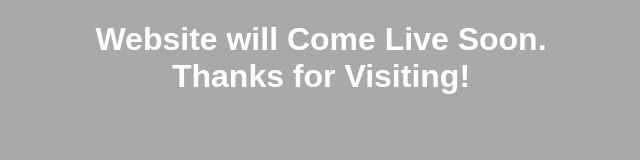
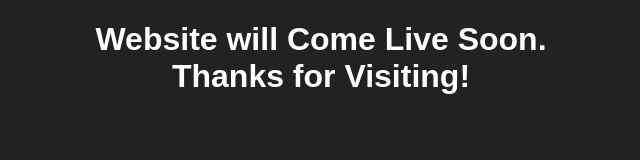
Before and after one commit to chaz033/chaz033.github.io, a plain HTML site: page index.html in a window 1280 px wide. Shown: the whole page, without its empty margins (319-959 px from the left). Drawn offline with Linux system fonts and the light colour scheme.

Commit message:
Update #2
Centered Text for Website Start.
Also Darkened background Colour.

```diff
--- a/global.css
+++ b/global.css
@@ -1,5 +1,5 @@
 body {
-    background-color: darkgrey;
+    background-color: rgb(34, 34, 34);
 }
 h1 {
     color: white;
--- a/index.html
+++ b/index.html
@@ -9,7 +9,7 @@
 
     <body>
 
-        <center><h1 style="font-family: Arial;">Website will Come Live Soon.<br/>Thanks for Visiting!</h1></center>
+        <h1 style="font-family:Arial; text-align:center;">Website will Come Live Soon.<br/>Thanks for Visiting!</h1>
 
     </body>
 </html>
```
